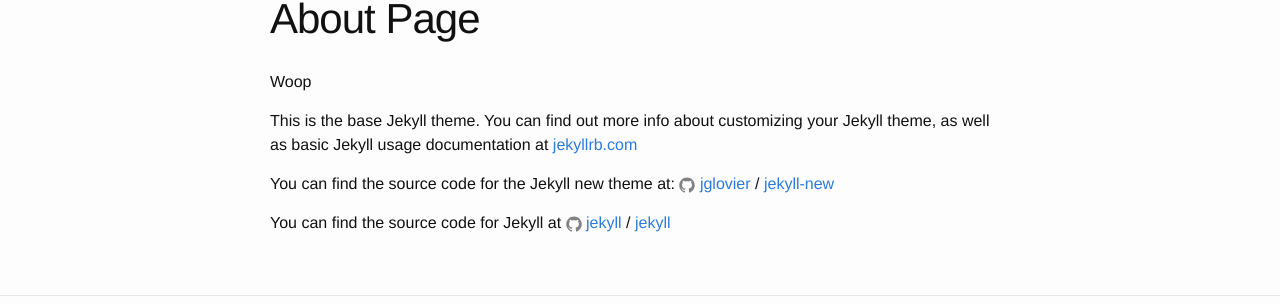
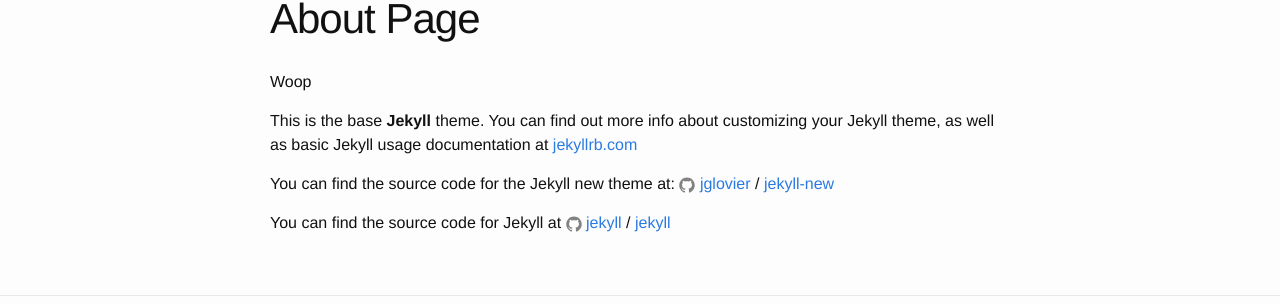
Before and after one commit to ericroberts/tint-demo, a Jekyll site: the page built from about.md, in a window 1280 px wide. Shown: the part 118-422 px from the top of the page. Built offline with Jekyll 4.4.1, drawn with Linux system fonts in a browser that asks for light colours.

Commit message:
Modified about.md via tint

```diff
--- a/about.md
+++ b/about.md
@@ -4,6 +4,6 @@ title: About Page
 permalink: "/about/"
 ---
 <p>Woop</p>
-<p>This is the base Jekyll theme. You can find out more info about customizing your Jekyll theme, as well as basic Jekyll usage documentation at <a href="http://jekyllrb.com/">jekyllrb.com</a></p>
+<p>This is the base <strong>Jekyll</strong> theme. You can find out more info about customizing your Jekyll theme, as well as basic Jekyll usage documentation at <a href="http://jekyllrb.com/">jekyllrb.com</a></p>
 <p>You can find the source code for the Jekyll new theme at: {% include icon-github.html username="jglovier" %} / <a href="https://github.com/jglovier/jekyll-new">jekyll-new</a></p>
 <p>You can find the source code for Jekyll at {% include icon-github.html username="jekyll" %} / <a href="https://github.com/jekyll/jekyll">jekyll</a></p>
```
